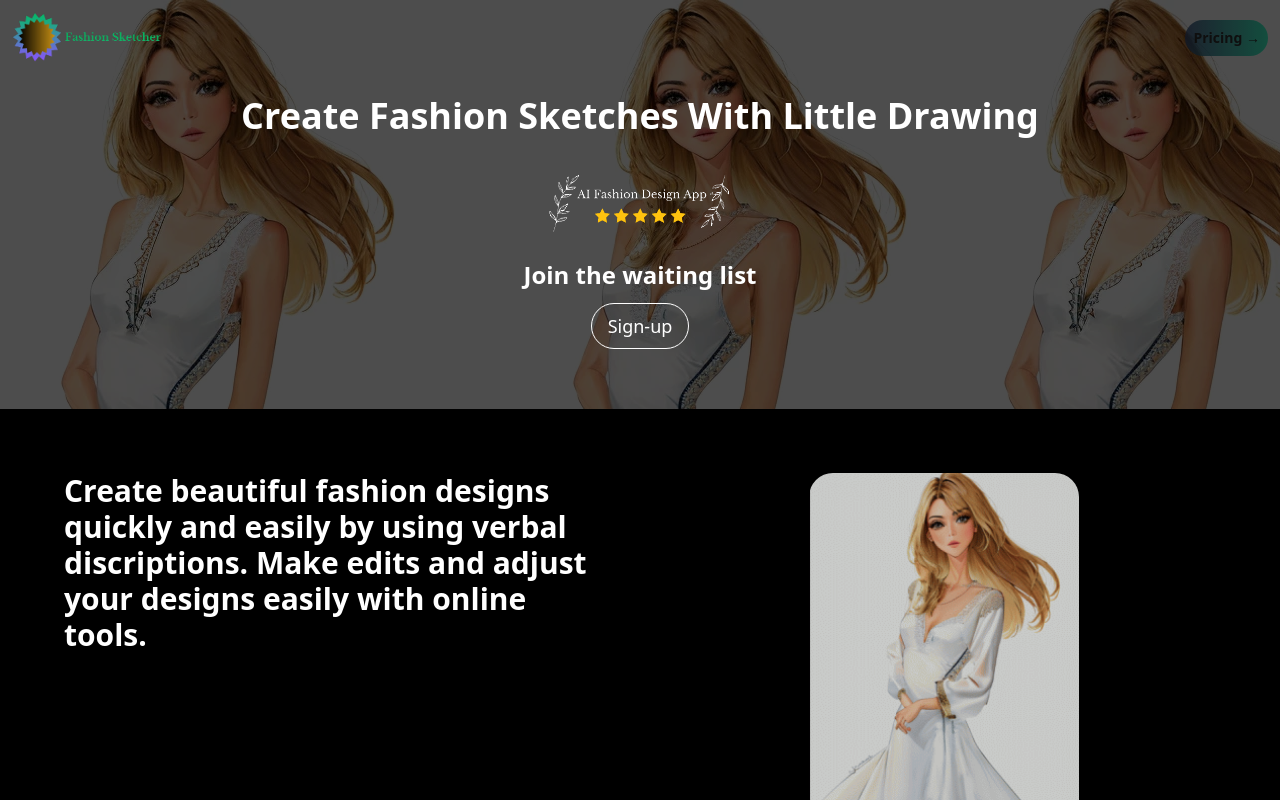
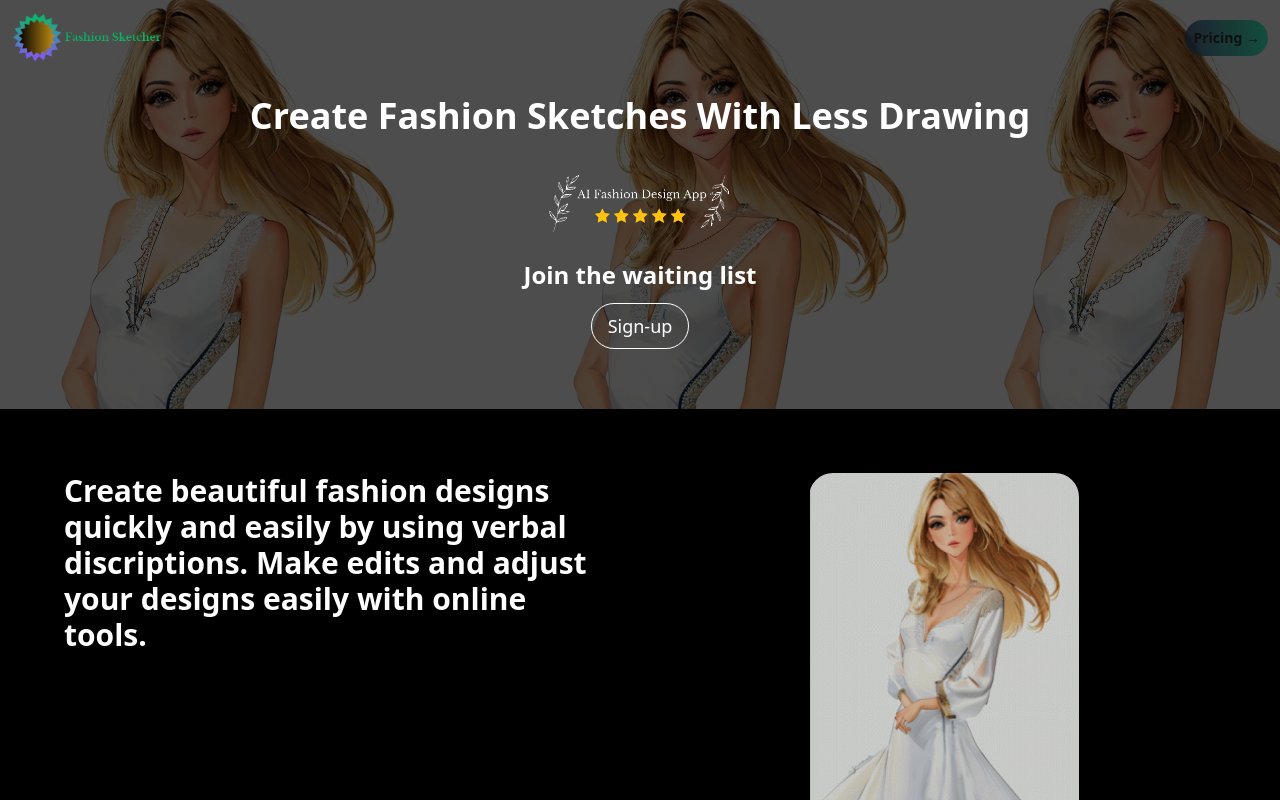
Before and after one commit to KungfuKen/fashionIllustrator, a Next.js app: page / in a window 1280 px wide. Shown: the top 800 px of the page. Built offline with nearby package versions, Linux system fonts and the light colour scheme.

Commit message:
New heading

```diff
--- a/pages/index.js
+++ b/pages/index.js
@@ -65,7 +65,7 @@ export default function Home() {
         <div className="pb-10 hidden md:block w-screen bg-[url('/image2.png')]">
           <div className="pt-24">
             <h1 className="text-4xl font-sans text-white font-bold text-center">
-              Create Fashion Sketches With Little Drawing
+              Create Fashion Sketches With Less Drawing
             </h1>
           </div>
           <div className="mt-5">
```
